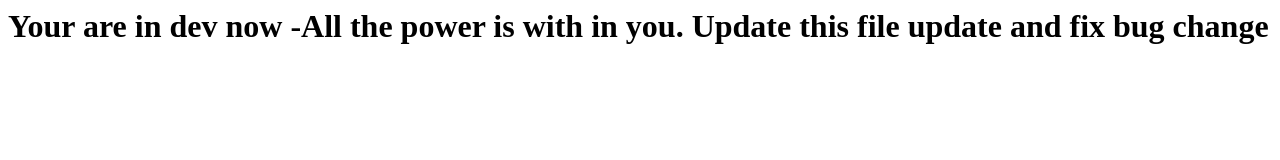
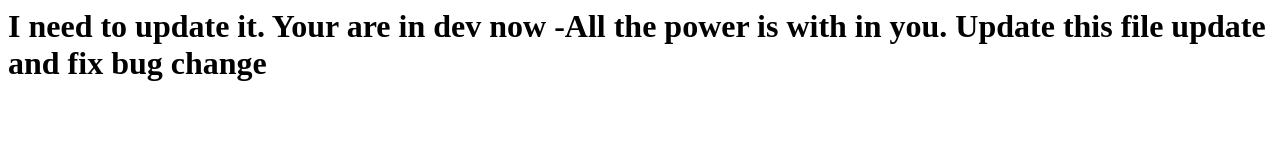
Before and after one commit to andy0811wu/firstrepo, a plain HTML site: page index.html in a window 1280 px wide. Drawn offline with Linux system fonts and the light colour scheme.

Commit message:
commit from intellj 2

```diff
--- a/index.html
+++ b/index.html
@@ -1,5 +1,5 @@
 <html>
 	<body>
-		<h1> Your are in dev now -All the power is with in you. Update this file  update and fix bug change</h1>
+		<h1> I need to update it. Your are in dev now -All the power is with in you. Update this file  update and fix bug change</h1>
 	</body>
 </html>
```
